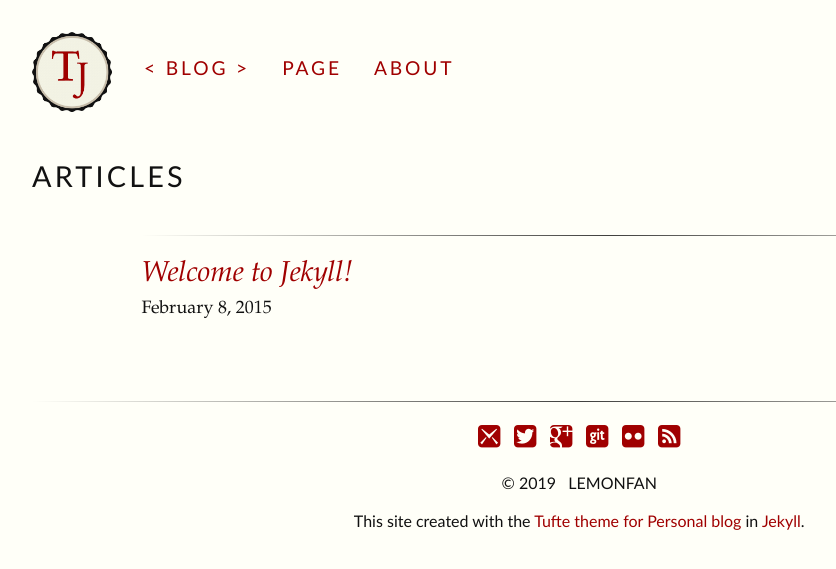
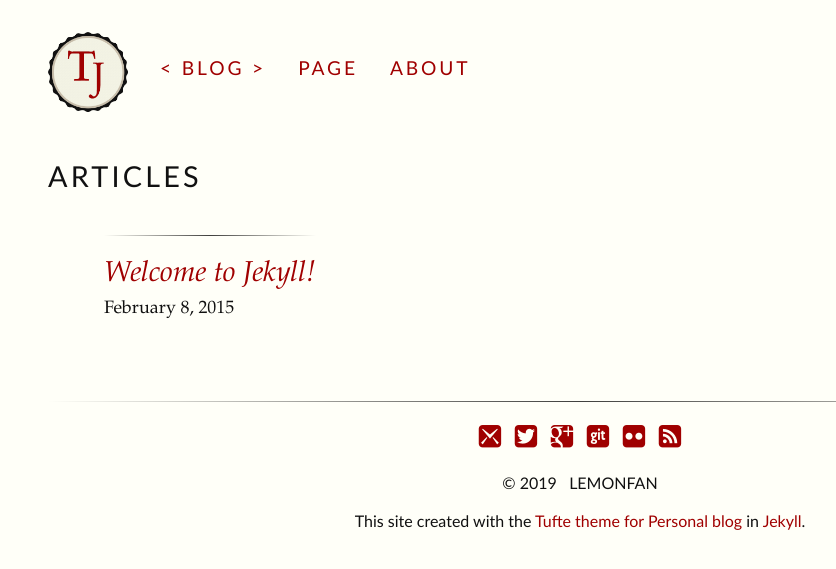
Before and after one commit to lem0nfan/lem0nfan.github.io, a Jekyll site: the page built from index.html, in a window 1280 px wide. Shown: the top 569 px of the page, without its empty margins (32-868 px from the left). Built offline with Jekyll 4.4.1, drawn with Linux system fonts in a browser that asks for light colours.

Commit message:
Update tufte.scss

```diff
--- a/css/tufte.scss
+++ b/css/tufte.scss
@@ -394,12 +394,7 @@
 
 //Full width page styling stuff
 
-body.full-width, .content-listing, ul.content-listing li.listing{ width: 90%;
-       margin-left: auto;
-       margin-right: auto;
-       padding: 0% 5%;
 
-}
 .full-width article p{
   width: 90%;
 }
```
